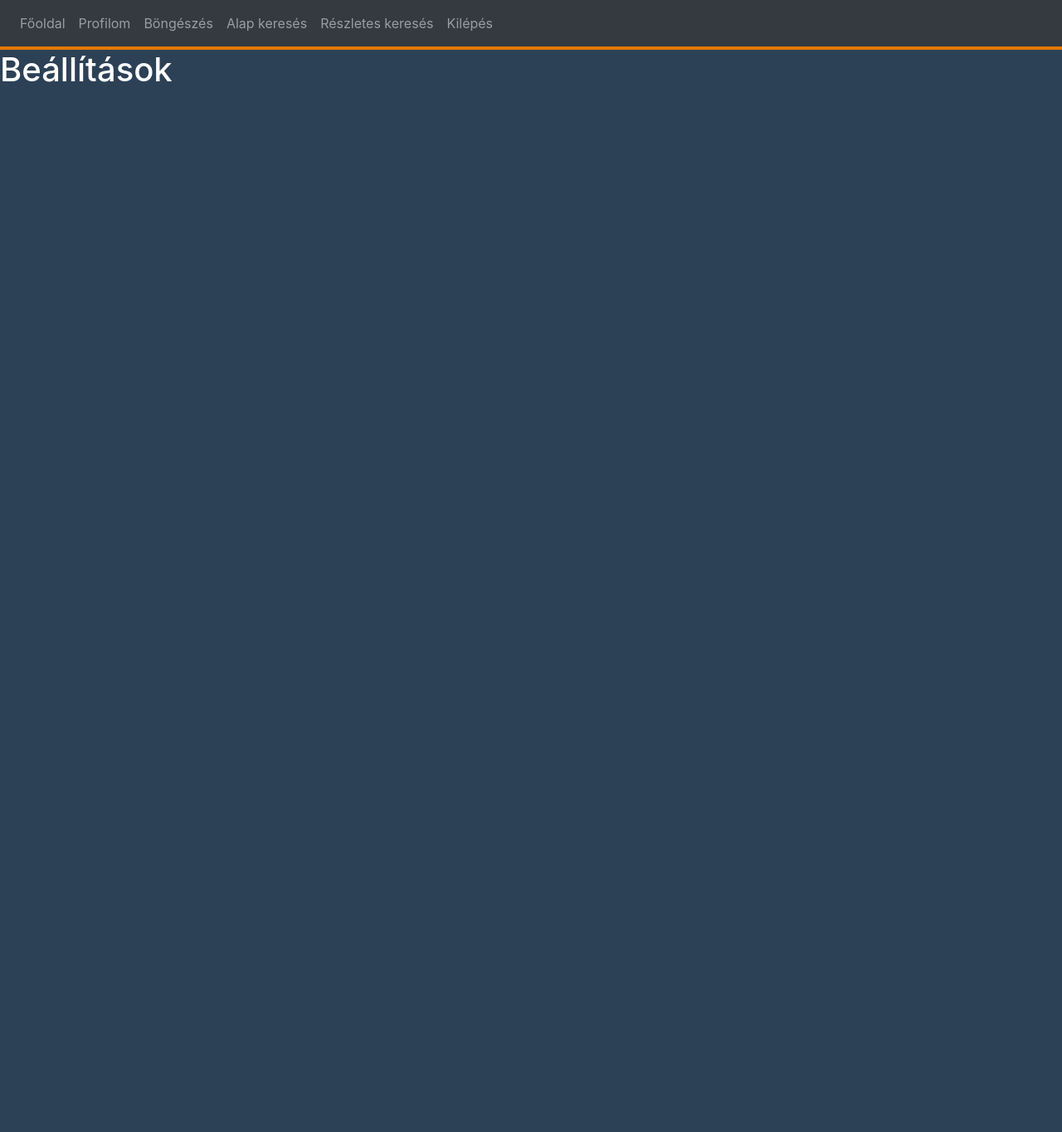
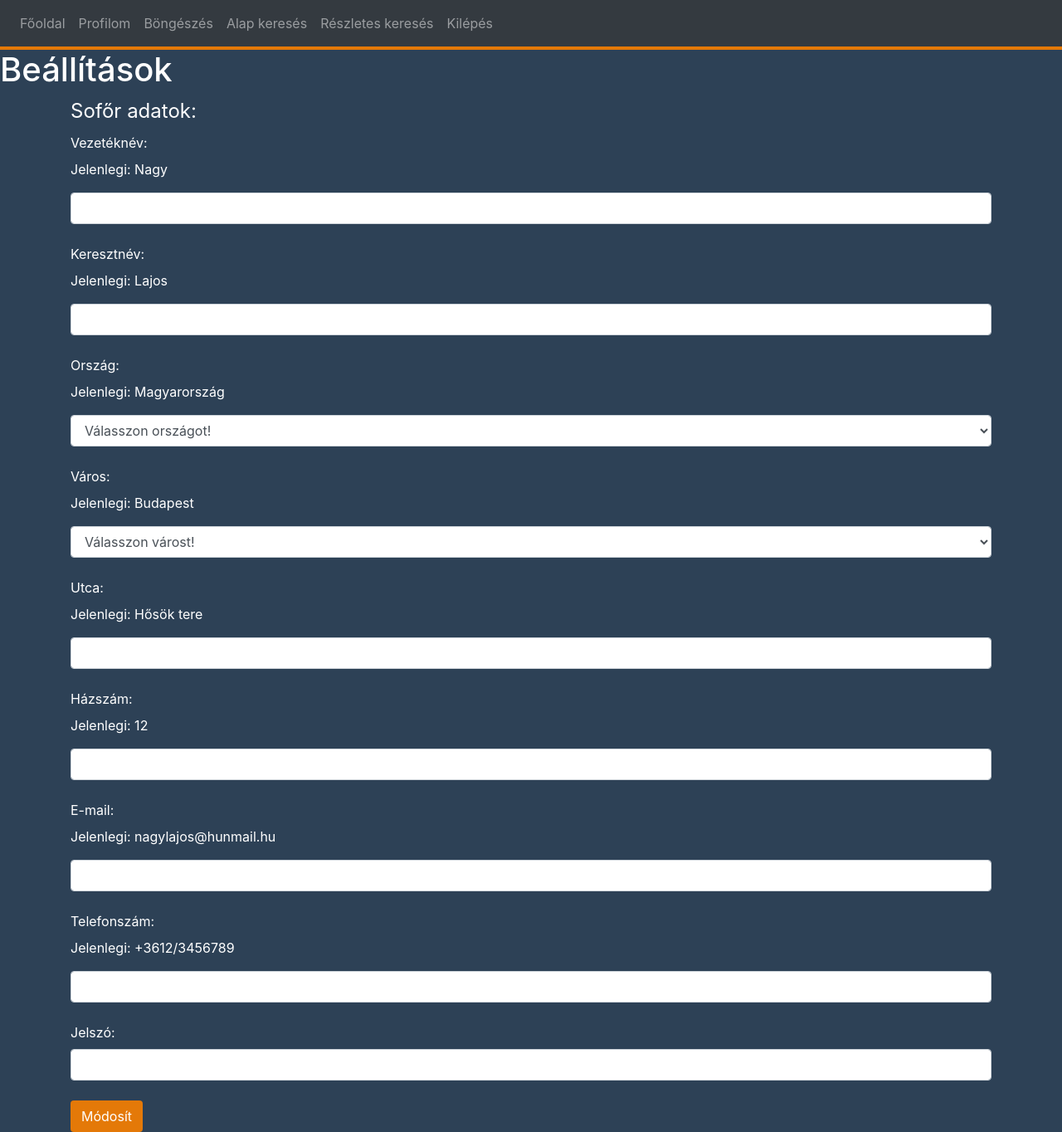
Before and after one commit to SweetyL/Szakdolgozat, a PHP site: page /index.php?page=settings in a window 1280 px wide. Shown: the whole page at 83% size. Before the commit the page ends 99 px from the top, so only its background shows below. Run offline with PHP 8.4, Linux system fonts and the light colour scheme; the visitor is signed in with stand-in values (Sample User, id 1); data comes from the database, SQL or seed files in the repository; both versions use the stored data as it was after the commit.

Commit message:
Adatmódosítási váz

```diff
--- a/controller/settings.php
+++ b/controller/settings.php
@@ -3,5 +3,25 @@
         header('Location: index.php?page=404');
         exit();
     }
+    $driver = new Driver();
+    $company = new Company();
+    $country = new Country();
+    $town = new Town();
+    $currentCountry = "";
+    $currentTown = "";
+    $countryIDs = $country->countriesList($conn);
+    if($_SESSION["type"]=="driver"){
+        $driver->set_user($_SESSION["id"],$conn);
+        $town->set_town($driver->get_townID(),$conn);
+        $country->set_country($town->get_country(),$conn);
+        $currentCountry = $country->get_name();
+        $currentTown = $town->get_name();
+    }else if($_SESSION["type"]=="company"){
+        $company->set_user($_SESSION["id"],$conn);
+        $town->set_town($company->get_townID(),$conn);
+        $country->set_country($town->get_country(),$conn);
+        $currentCountry = $country->get_name();
+        $currentTown = $town->get_name();
+    }
     include 'view/settings.php';
 ?>
--- a/view/companyRegister.php
+++ b/view/companyRegister.php
@@ -32,8 +32,8 @@
         <label for="em" >E-mail: </label>
         <input class="form-control" type="email" id="em" name="email" required>
         <br>
-        <label for="pn" >Telefonszám: </label>
-        <input class="form-control" type="text" id="pn" name="phoneNumber" required>
+        <label for="pn" >Telefonszám (opcionális): </label>
+        <input class="form-control" type="text" id="pn" name="phoneNumber">
         <br>
         <label for="www" >Weboldal: </label>
         <input class="form-control" type="text" id="www" name="webpage">
--- a/view/myProfile.php
+++ b/view/myProfile.php
@@ -22,4 +22,5 @@
 <?php
 }
 ?>
+<br>
 <button type="button" class="btn btn-hcbutton" onclick="window.location.href = 'index.php?page=settings'">Adatok módosítása</button>
--- a/view/settings.php
+++ b/view/settings.php
@@ -1 +1,134 @@
 <h1>Beállítások</h1>
+<?php
+    if($_SESSION["type"]=="driver"){
+?>
+<div class="container">
+<form action="index.php?page=settings" method="post">
+    <fieldset>
+        <legend>Sofőr adatok:</legend>
+        <label for="ln" >Vezetéknév: </label>
+        <p>Jelenlegi: <?php echo $driver->get_lastname(); ?></p>
+        <input class="form-control" type="text" id="ln" name="lastname">
+        <br>
+        <label for="fn" >Keresztnév:</label>
+        <p>Jelenlegi: <?php echo $driver->get_firstname(); ?></p>
+        <input  class="form-control" type="text" id="fn" name="firstname">
+        <br>
+        <label for="country">Ország:</label>
+        <p>Jelenlegi: <?php echo $currentCountry; ?></p>
+        <select class="form-control" name="country" id="country">
+            <option value="">Válasszon országot!</option>
+			<?php
+                if ($countryIDs) {
+					foreach($countryIDs as $row) {
+						$country->set_country($row, $conn);
+						if($country->get_name()) echo '<option value="'.$row.'">'.$country->get_name().'</option>';
+					}
+				}
+			?>
+		</select>
+        <br>
+        <label for="town" >Város:</label>
+        <p>Jelenlegi: <?php echo $currentTown; ?></p>
+        <select class="form-control" name="town" id="town">
+            <option value="">Válasszon várost!</option>
+        </select>
+        <br>
+        <label for="str" >Utca: </label>
+        <p>Jelenlegi: <?php echo $driver->get_street(); ?></p>
+        <input class="form-control" type="text" id="str" name="street">
+        <br>
+        <label for="hn" >Házszám: </label>
+        <p>Jelenlegi: <?php echo $driver->get_houseNumber(); ?></p>
+        <input class="form-control" type="text" id="hn" name="houseNumber">
+        <br>
+        <label for="em" >E-mail: </label>
+        <p>Jelenlegi: <?php echo $driver->get_email(); ?></p>
+        <input class="form-control" type="email" id="em" name="email">
+        <br>
+        <label for="pn" >Telefonszám: </label>
+        <p>Jelenlegi: <?php echo $driver->get_phone(); ?></p>
+        <input class="form-control" type="text" id="pn" name="phoneNumber">
+        <br>
+        <label for="password">Jelszó:</label>
+        <input class="form-control" type="password" name="password" id="password">
+        <br>
+        <input class="btn btn-hcbutton" type="submit" value="Módosít">
+    </fieldset>
+</form>
+</div>
+<?php
+    }else if($_SESSION["type"]=="company"){
+?>
+<div class="container">
+<form action="index.php?page=settings method="post">
+    <fieldset>
+        <legend>Vállalati adatok:</legend>
+        <label for="cn" >Cég név: </label>
+        <p>Jelenlegi: <?php echo $company->get_name(); ?></p>
+        <input class="form-control" type="text" id="cn" name="companyname">
+        <br>
+        <label for="country">Ország:</label>
+        <p>Jelenlegi: <?php echo $currentCountry; ?></p>
+        <select class="form-control" name="country" id="country">
+            <option value="">Válasszon országot!</option>
+			<?php
+                if ($countryIDs) {
+					foreach($countryIDs as $row) {
+						$country->set_country($row, $conn);
+						if($country->get_name()) echo '<option value="'.$row.'">'.$country->get_name().'</option>';
+					}
+				}
+			?>
+		</select>
+        <br>
+        <label for="town" >Város:</label>
+        <p>Jelenlegi: <?php echo $currentTown; ?></p>
+        <select class="form-control" name="town" id="town">
+            <option value="">Válasszon várost!</option>
+        </select>
+        <br>
+        <label for="str" >Utca: </label>
+        <p>Jelenlegi: <?php echo $company->get_street(); ?></p>
+        <input class="form-control" type="text" id="str" name="street">
+        <br>
+        <label for="hn" >Házszám: </label>
+        <p>Jelenlegi: <?php echo $company->get_houseNumber(); ?></p>
+        <input class="form-control" type="text" id="hn" name="houseNumber">
+        <br>
+        <label for="em" >E-mail: </label>
+        <p>Jelenlegi: <?php echo $company->get_email(); ?></p>
+        <input class="form-control" type="email" id="em" name="email">
+        <br>
+        <label for="pn" >Telefonszám: </label>
+        <p>Jelenlegi: <?php echo $company->get_phone(); ?></p>
+        <input class="form-control" type="text" id="pn" name="phoneNumber">
+        <br>
+        <label for="www" >Weboldal: </label>
+        <p>Jelenlegi: <?php echo $company->get_webpage(); ?></p>
+        <input class="form-control" type="text" id="www" name="webpage">
+        <br>
+        <label for="password">Jelszó:</label>
+        <input class="form-control" type="password" name="password" id="password">
+        <br>
+        <input class="btn btn-hcbutton" type="submit" value="Módosít">
+    </fieldset>
+</form>
+</div>
+<?php
+    }
+?>
+<script type="text/javascript">
+    $("#country").on("change", function(){
+        var countryID = $(this).val();
+        $.ajax({
+            url :"ajax/updateTownList.php",
+            type:"POST",
+            cache:false,
+            data:{countryID:countryID},
+            success:function(data){
+                $("#town").html(data);
+            }
+        });
+    });
+</script>
```
Also changed, not shown: view/driverRegister.php (+6 -6 lines), sql/c31i202121.sql.
